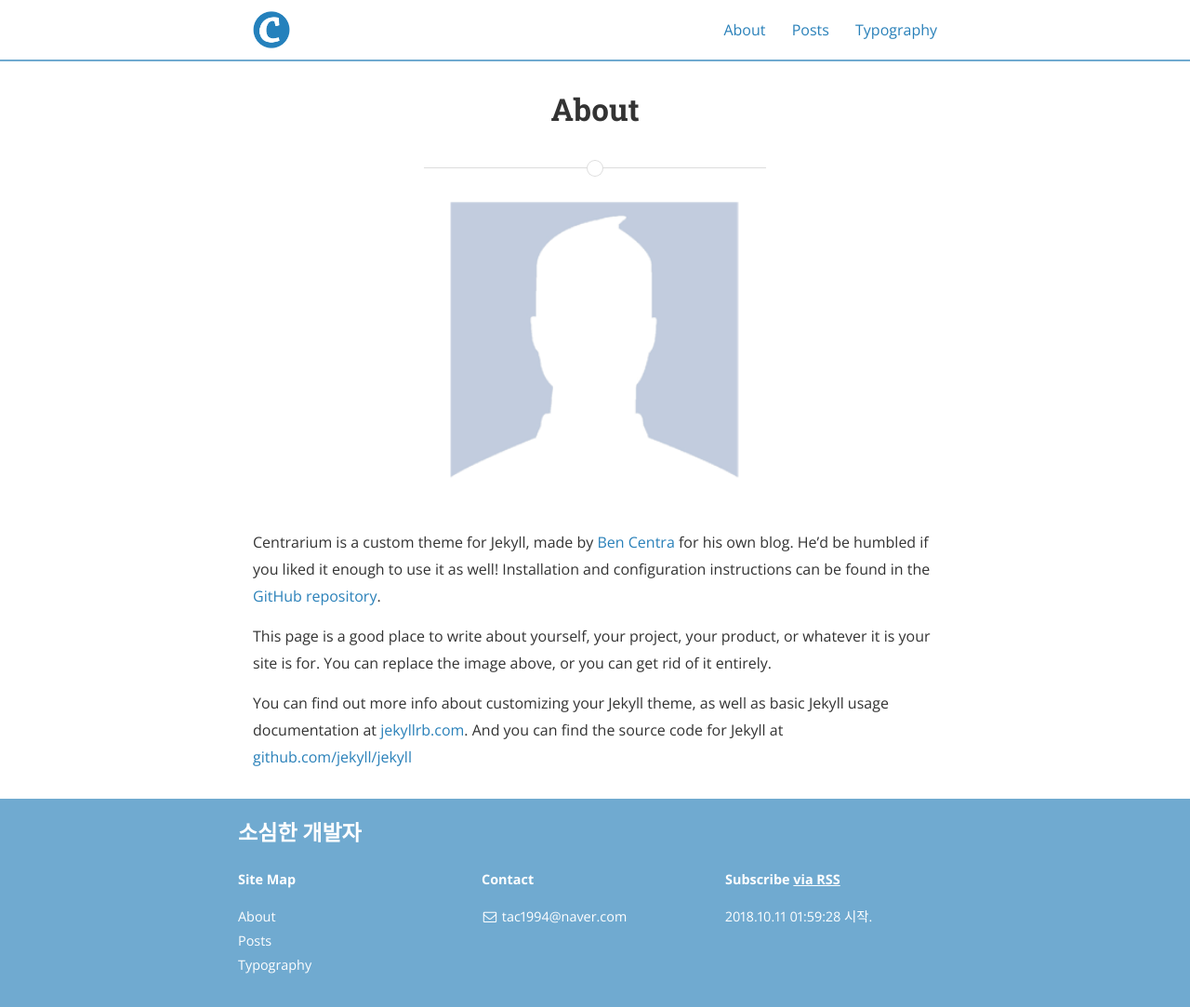
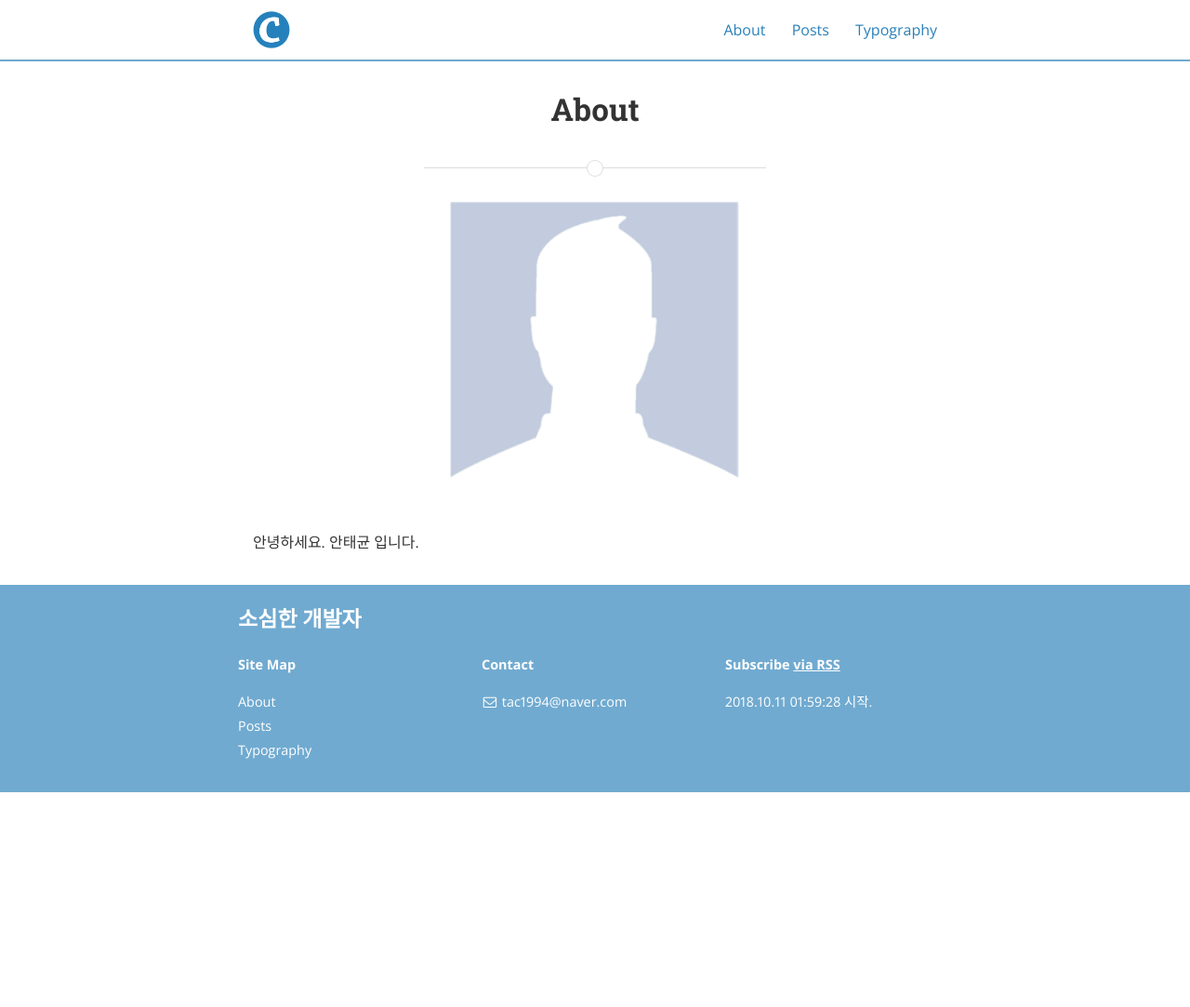
Before and after one commit to antaegyun/ahntaegyun.github.io, a Jekyll site: the page built from about.md, in a window 1280 px wide. Shown: the whole page at 93% size. Built offline with Jekyll 4.4.1, drawn with Linux system fonts in a browser that asks for light colours; nearby versions of some CDN libraries; after the commit the page ends 900 px from its top, so only the background shows below that.

Commit message:
ahntaegyun

```diff
--- a/about.md
+++ b/about.md
@@ -6,12 +6,4 @@ permalink: /about/
 
 <img src="{{ site.baseurl }}/assets/profile-placeholder.gif" title="Profile Picture" class="profile">
 
-Centrarium is a custom theme for Jekyll, made by [Ben Centra][bencentra] for his own blog. He'd be humbled if you liked it enough to use it as well! Installation and configuration instructions can be found in the [GitHub repository](https://github.com/bencentra/centrarium).
-
-This page is a good place to write about yourself, your project, your product, or whatever it is your site is for. You can replace the image above, or you can get rid of it entirely.
-
-You can find out more info about customizing your Jekyll theme, as well as basic Jekyll usage documentation at [jekyllrb.com](http://jekyllrb.com/). And you can find the source code for Jekyll at [github.com/jekyll/jekyll](https://github.com/jekyll/jekyll)
-
-[centrarium]: https://github.com/bencentra/centrarium
-[bencentra]: http://bencentra.com
-[jekyll]: https://github.com/jekyll/jekyll
+안녕하세요. 안태균 입니다.
```
